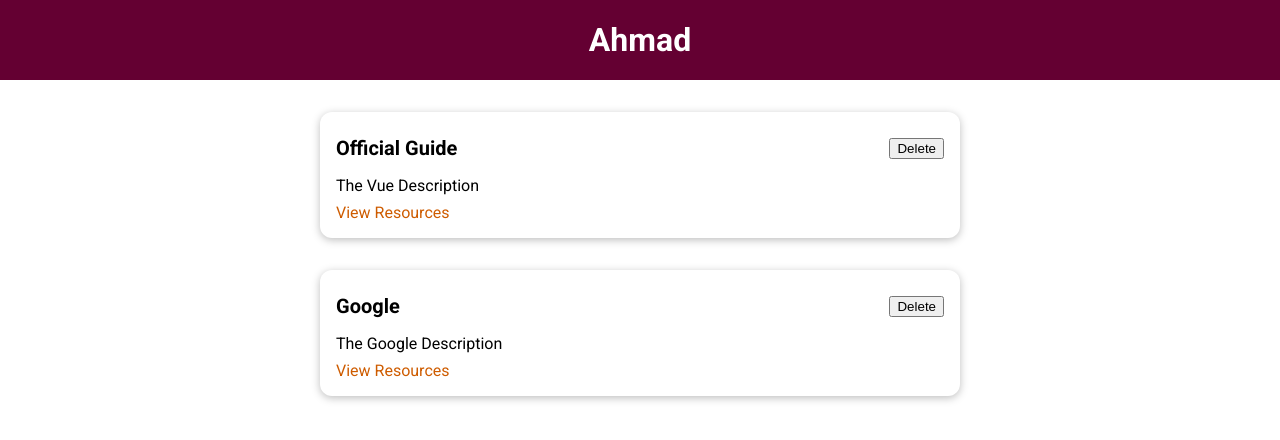
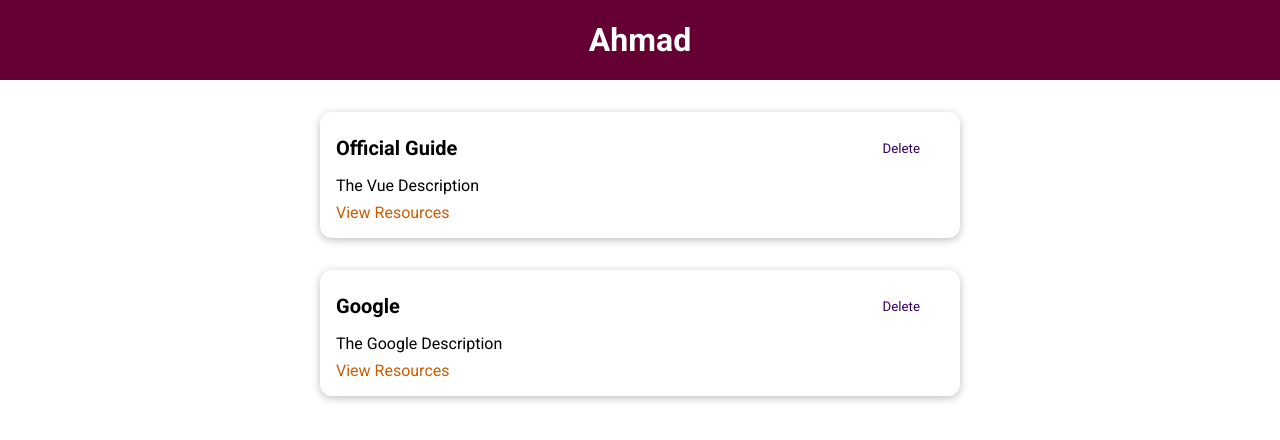
Before and after one commit to ahmadalii112/Academia-VUE, a Vue app in the folder 10.Course-Project-The-Learning-Resources-App/: page / in a window 1280 px wide. Shown: the top 440 px of the page. Built offline with nearby package versions, Linux system fonts and the light colour scheme.

Commit message:
6. Adding a Base Button

```diff
--- /dev/null
+++ b/10.Course-Project-The-Learning-Resources-App/src/components/UI/BaseButton.vue
@@ -0,0 +1,39 @@
+<template>
+  <button :type="type" :class="mode">
+    <slot></slot>
+  </button>
+</template>
+
+<script>
+export default {
+  props: ['type', 'mode'],
+};
+</script>
+
+<style scoped>
+button {
+  padding: 0.75rem 1.5rem;
+  font-family: inherit;
+  background-color: #3a0061;
+  border: 1px solid #3a0061;
+  color: white;
+  cursor: pointer;
+}
+
+button:hover,
+button:active {
+  background-color: #270041;
+  border-color: #270041;
+}
+
+.flat {
+  background-color: transparent;
+  color: #3a0061;
+  border: none;
+}
+
+.flat:hover,
+.flat:active {
+  background-color: #edd2ff;
+}
+</style>
--- a/10.Course-Project-The-Learning-Resources-App/src/components/learning-resources/LearningResource.vue
+++ b/10.Course-Project-The-Learning-Resources-App/src/components/learning-resources/LearningResource.vue
@@ -3,7 +3,7 @@
     <BaseCard>
       <header>
         <h3>{{ title }}</h3>
-        <button>Delete</button>
+        <BaseButton type="submit" mode="flat" >Delete </BaseButton>
       </header>
       <p>{{ description }}</p>
       <nav>
@@ -14,11 +14,7 @@
 </template>
 
 <script>
-import BaseCard from '../UI/BaseCard.vue';
 export default {
-  components: {
-    BaseCard
-  },
   props: ['title', 'description', 'link'],
   data() {
     return {};
--- a/10.Course-Project-The-Learning-Resources-App/src/main.js
+++ b/10.Course-Project-The-Learning-Resources-App/src/main.js
@@ -2,7 +2,9 @@ import { createApp } from 'vue';
 
 import App from './App.vue'
 import BaseCard from './components/UI/BaseCard.vue'
+import BaseButton from './components/UI/BaseButton.vue'
 
 const app = createApp(App)
 app.component('BaseCard', BaseCard)
+app.component('BaseButton', BaseButton)
 app.mount('#app');
```
